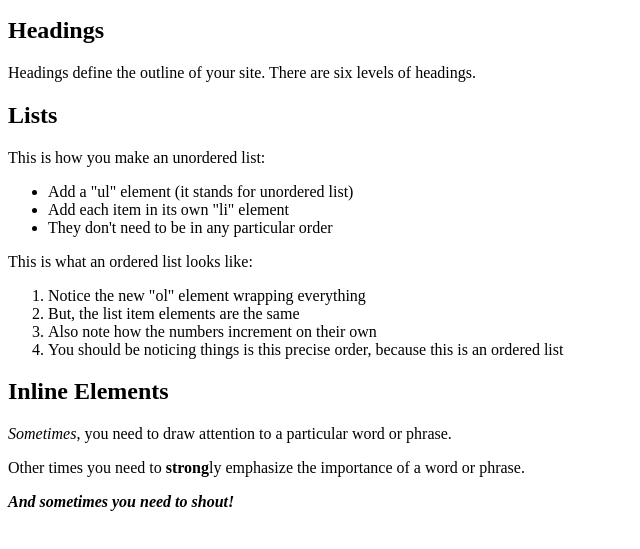
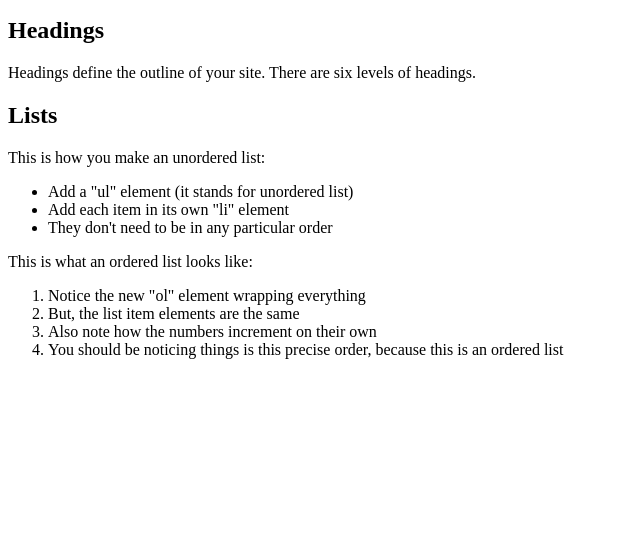
Before and after one commit to AmitLearningGithub/LearningPullRequest, a plain HTML site: page index.html in a window 1280 px wide. Shown: the part 101-650 px from the top of the page, without its empty margins (0-640 px from the left). Drawn offline with Linux system fonts and the light colour scheme.

Commit message:
Removed inline style

```diff
--- a/index.html
+++ b/index.html
@@ -37,18 +37,6 @@
         <li>You should be noticing things is this precise order, because this is
             an ordered list</li>
     </ol>
-
-    <h2>Inline Elements</h2>
-
-    <p><em>Sometimes</em>, you need to draw attention to a particular word or
-        phrase.</p>
-
-    <p>Other times you need to <strong>strong</strong>ly emphasize the importance
-        of a word or phrase.</p>
-
-    <p><em><strong>And sometimes you need to shout!</strong></em></p>
-
-
 </body>
 
 </html>
```
